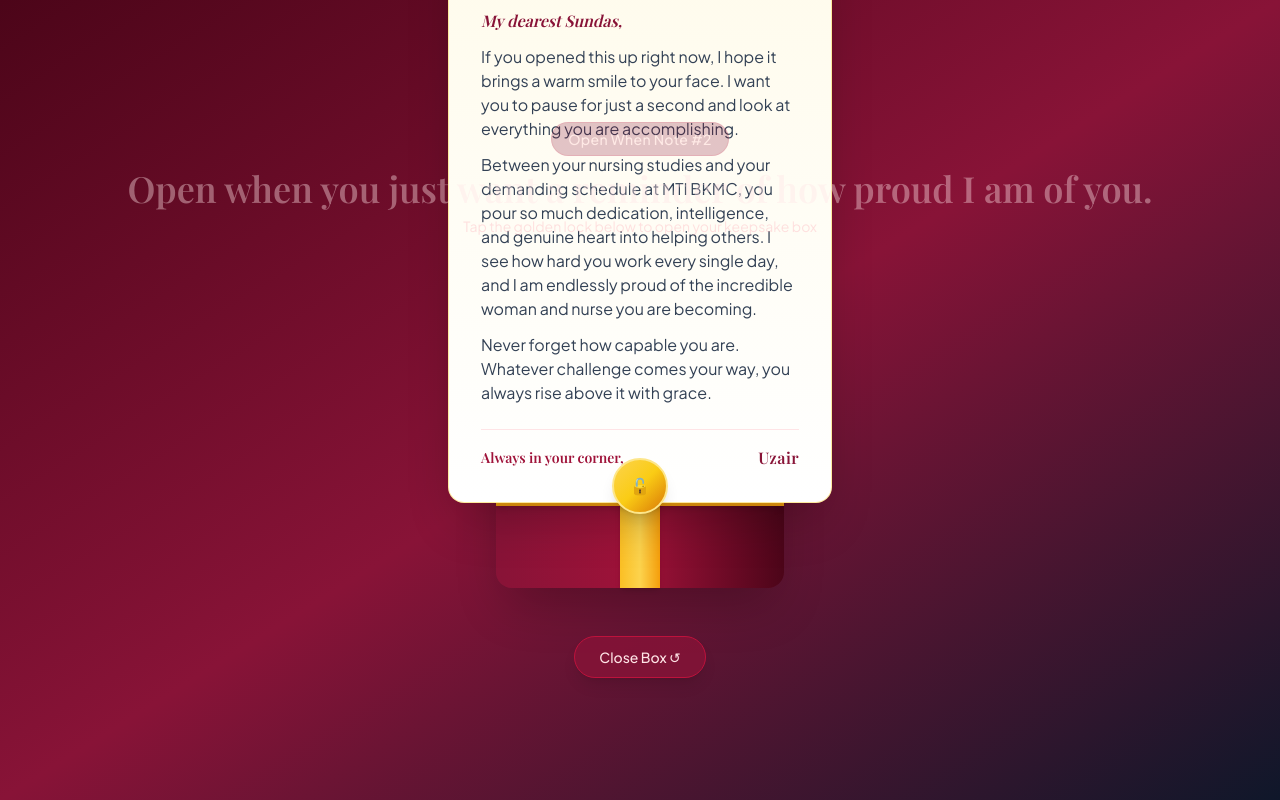
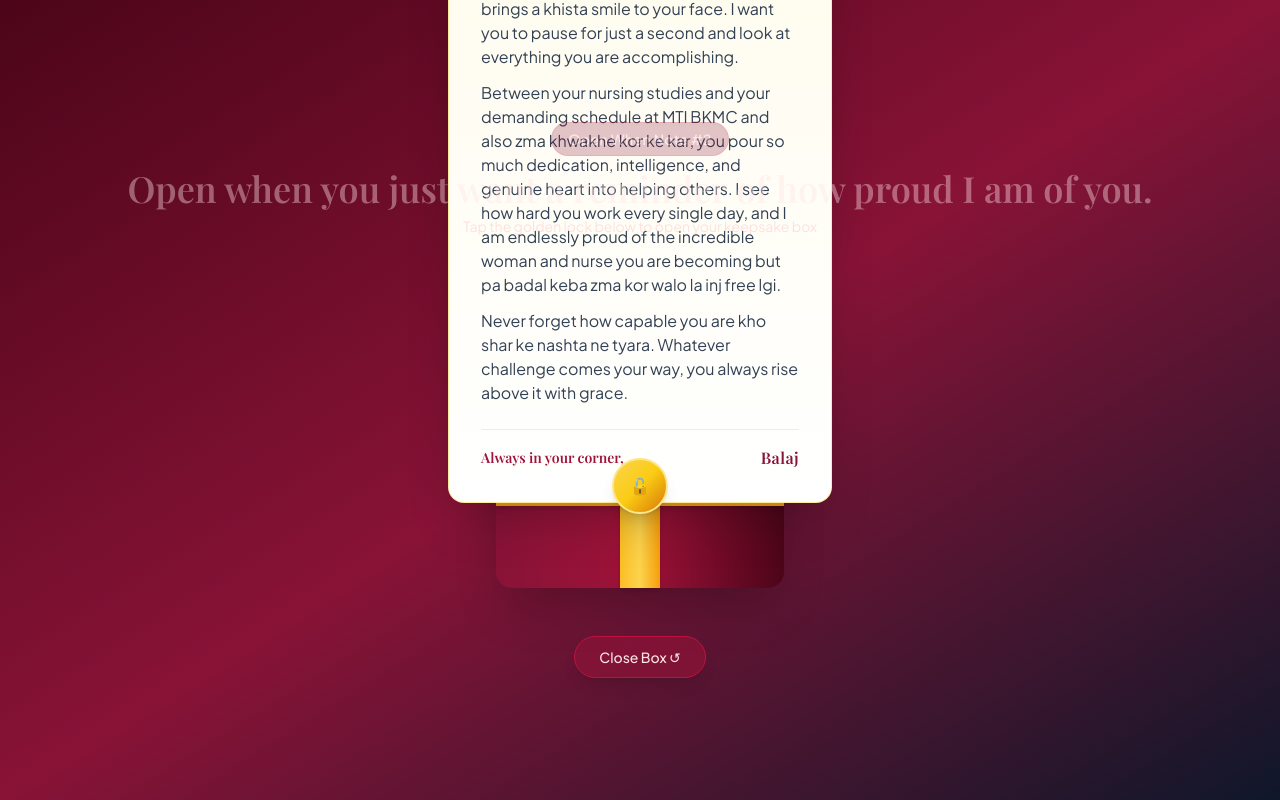
Before and after one commit to uzairdawood-code/open-when-note-2-or-sundas-reminder-note, a plain HTML site: page index.html in a window 1280 px wide. Both pictures are taken after a click on the element 640 px from the left and 473 px from the top of the page. Drawn offline with nearby package versions, Linux system fonts and the light colour scheme; a web font is replaced by a local one.

Commit message:
Update personal message in index.html

```diff
--- a/index.html
+++ b/index.html
@@ -81,14 +81,14 @@
 
             <div class="space-y-3 text-sm sm:text-base leading-relaxed text-slate-700 font-light">
                 <p class="serif-font italic text-rose-900 font-normal">My dearest Sundas,</p>
-                <p>If you opened this up right now, I hope it brings a warm smile to your face. I want you to pause for just a second and look at everything you are accomplishing.</p>
-                <p>Between your nursing studies and your demanding schedule at MTI BKMC, you pour so much dedication, intelligence, and genuine heart into helping others. I see how hard you work every single day, and I am endlessly proud of the incredible woman and nurse you are becoming.</p>
-                <p>Never forget how capable you are. Whatever challenge comes your way, you always rise above it with grace.</p>
+                <p>If you opened this up right now, I hope it brings a khista smile to your face. I want you to pause for just a second and look at everything you are accomplishing.</p>
+                <p>Between your nursing studies and your demanding schedule at MTI BKMC and also zma khwakhe kor ke kar, you pour so much dedication, intelligence, and genuine heart into helping others. I see how hard you work every single day, and I am endlessly proud of the incredible woman and nurse you are becoming but pa badal keba zma kor walo la inj free lgi.</p>
+                <p>Never forget how capable you are kho shar ke nashta ne tyara. Whatever challenge comes your way, you always rise above it with grace.</p>
             </div>
 
             <div class="mt-6 pt-4 border-t border-rose-100 flex justify-between items-center">
                 <span class="serif-font text-rose-800 font-semibold text-sm">Always in your corner,</span>
-                <span class="serif-font text-rose-900 font-bold text-base tracking-wide">Uzair</span>
+                <span class="serif-font text-rose-900 font-bold text-base tracking-wide">Balaj</span>
             </div>
         </div>
 
```
